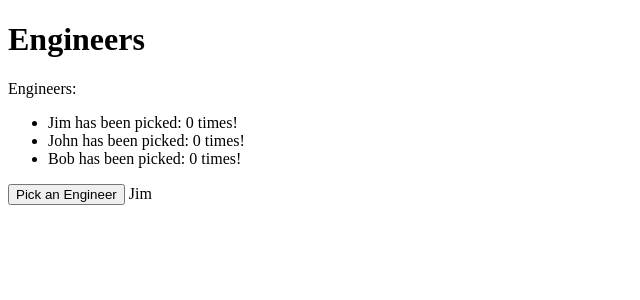
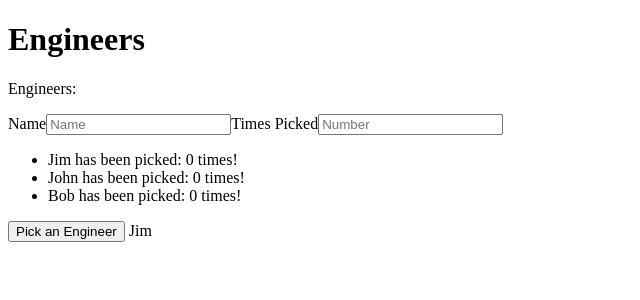
Before and after one commit to jcmeyer10/engineer, an Angular app: page / in a window 1280 px wide. Shown: the top 300 px of the page, without its empty margins (0-640 px from the left). Built offline with nearby package versions, Linux system fonts and the light colour scheme.

Commit message:
start of add engineer form

```diff
--- a/src/app/app.component.html
+++ b/src/app/app.component.html
@@ -1,5 +1,22 @@
     <h1>{{title}}</h1>
     <p>Engineers:</p>
+
+    <form addeng>
+    <label>
+    <span>Name</span>
+    <input
+      type="text"
+      name="name"
+      placeholder="Name">
+    </label>
+    <label>
+      <span>Times Picked</span>
+      <input
+        type="number"
+        name="number"
+        placeholder="Number">
+    </label>
+
     <ul>
       <li *ngFor="let engineer of engineers">
         <span>{{ engineer.name }} has been picked: {{ engineer.timesPicked }} times!</span>
--- a/src/app/app.module.ts
+++ b/src/app/app.module.ts
@@ -2,6 +2,7 @@ import { BrowserModule } from '@angular/platform-browser';
 import { NgModule } from '@angular/core';
 import { FormsModule } from '@angular/forms';
 import { HttpModule } from '@angular/http';
+import { FormsModule } from '@angular/forms';
 
 import { AppComponent } from './app.component';
 
@@ -12,7 +13,8 @@ import { AppComponent } from './app.component';
   imports: [
     BrowserModule,
     FormsModule,
-    HttpModule
+    HttpModule,
+    FormsModule
   ],
   providers: [],
   bootstrap: [AppComponent]
```
